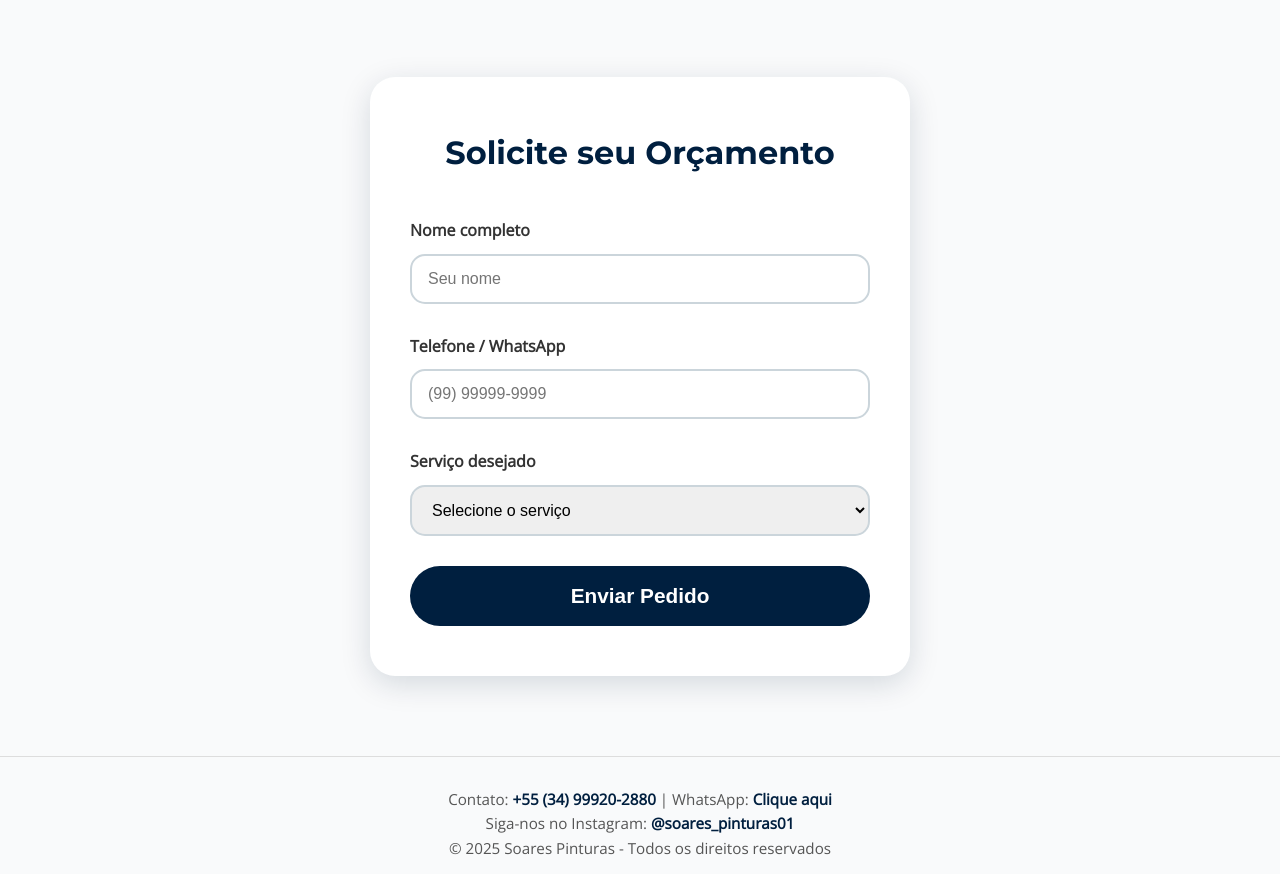
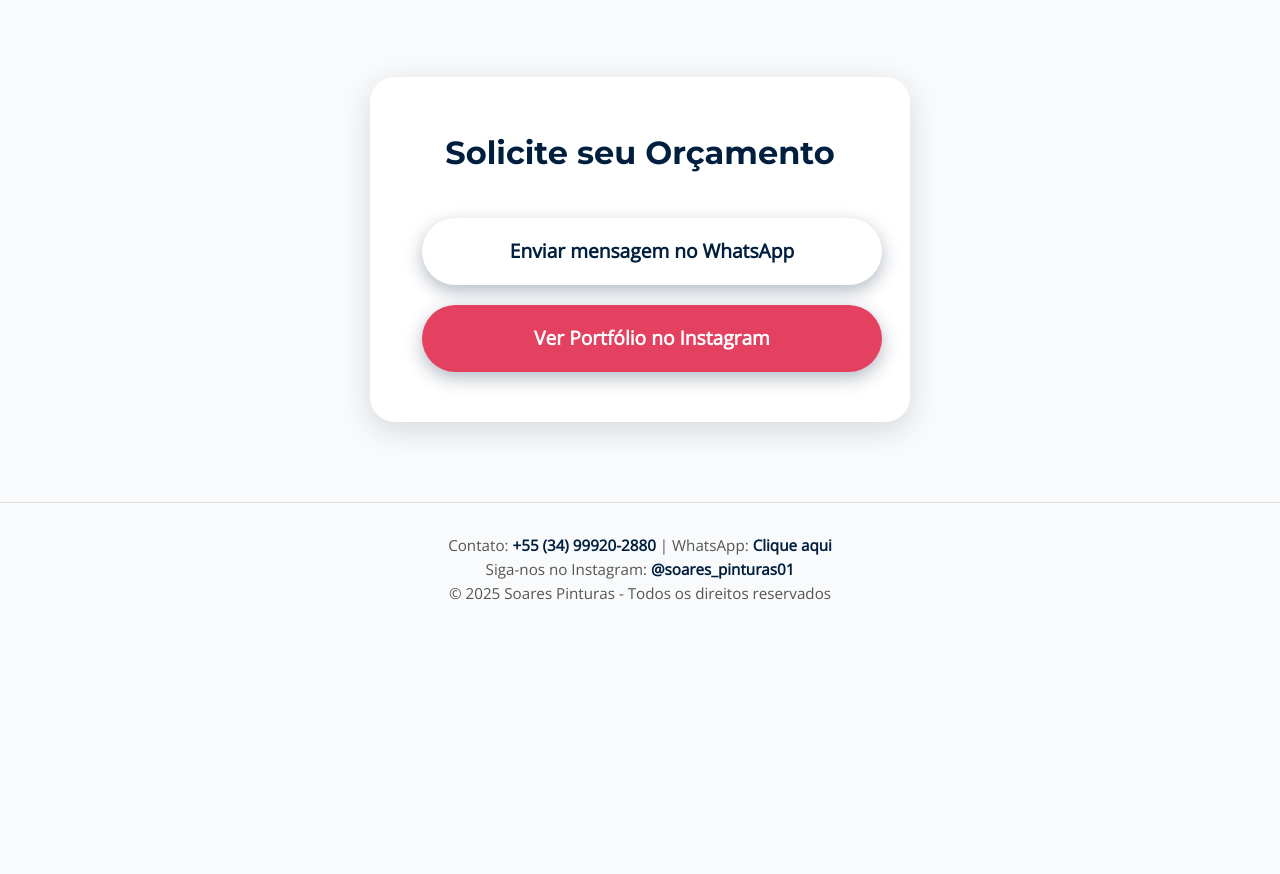
Before and after one commit to Soarespinturas/SOARES-PINTURAS-SITE, a plain HTML site: page index.html in a window 1280 px wide. Shown: the part 2302-3176 px from the top of the page. After the commit the page ends 2938 px from the top, so only its background shows below. Drawn offline with nearby package versions, Linux system fonts and the light colour scheme.

Commit message:
Update index.html

```diff
--- a/index.html
+++ b/index.html
@@ -53,6 +53,7 @@
     transition: background-color 0.3s ease, color 0.3s ease;
     display: inline-block;
     margin: 8px 12px 0 12px;
+    text-align: center;
   }
   .btn-primary { background: white; color: #001F3F; }
   .btn-primary:hover { background: #003366; color: white; }
@@ -178,35 +179,14 @@
     border-radius: 25px;
     padding: 50px 40px;
     box-shadow: 0 8px 30px rgba(0, 31, 63, 0.15);
+    text-align: center;
   }
   .contact h2 {
     font-family: 'Montserrat', sans-serif;
     font-size: 2rem;
     color: #001F3F;
     margin-bottom: 40px;
-    text-align: center;
   }
-  .contact label { display: block; font-weight: 600; margin-bottom: 10px; }
-  .contact input, .contact select {
-    width: 100%;
-    padding: 14px 16px;
-    margin-bottom: 30px;
-    border: 2px solid #cbd5db;
-    border-radius: 15px;
-    font-size: 1rem;
-  }
-  .contact button {
-    width: 100%;
-    background: #001F3F;
-    color: white;
-    border: none;
-    padding: 18px;
-    font-size: 1.3rem;
-    font-weight: 700;
-    border-radius: 35px;
-    cursor: pointer;
-  }
-  .contact button:hover { background: #003366; }
 
   /* Footer */
   footer {
@@ -266,25 +246,9 @@
 </section>
 
 <section class="contact">
-  <form action="https://formspree.io/f/your-form-id" method="POST">
-    <h2>Solicite seu Orçamento</h2>
-    <label for="name">Nome completo</label>
-    <input type="text" id="name" name="name" required placeholder="Seu nome" />
-    <label for="phone">Telefone / WhatsApp</label>
-    <input type="tel" id="phone" name="phone" required placeholder="(99) 99999-9999" />
-    <label for="service">Serviço desejado</label>
-    <select id="service" name="service" required>
-      <option value="" disabled selected>Selecione o serviço</option>
-      <option value="pintura_residencial">Pintura Residencial</option>
-      <option value="pintura_comercial">Pintura Comercial</option>
-      <option value="fachadas">Pintura de Fachadas</option>
-      <option value="madeira_metal">Pintura em Madeira e Metal</option>
-      <option value="impermeabilizacao">Impermeabilização</option>
-      <option value="reparos">Reparos e Tratamento de Trincas</option>
-      <option value="texturas">Texturas e Revestimentos</option>
-    </select>
-    <button type="submit">Enviar Pedido</button>
-  </form>
+  <h2>Solicite seu Orçamento</h2>
+  <a href="https://wa.me/5534999202880" target="_blank" class="btn-primary" style="width:100%; display:block; margin-bottom:20px;">Enviar mensagem no WhatsApp</a>
+  <a href="https://www.instagram.com/soares_pinturas01" target="_blank" class="btn-instagram" style="width:100%; display:block;">Ver Portfólio no Instagram</a>
 </section>
 
 <footer>
```
